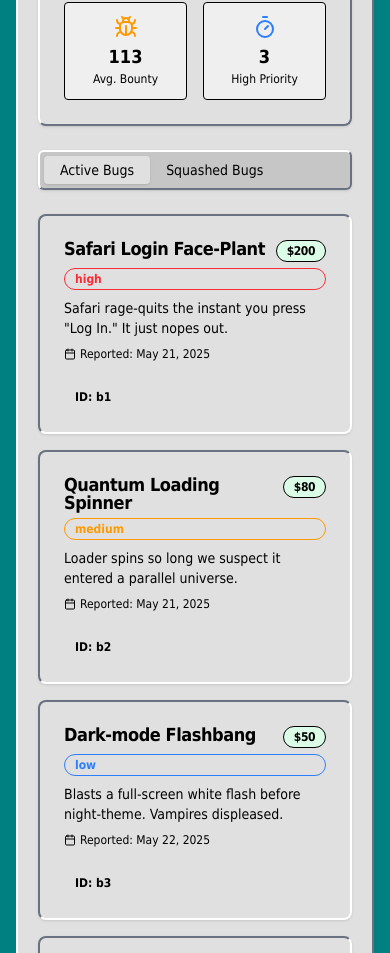
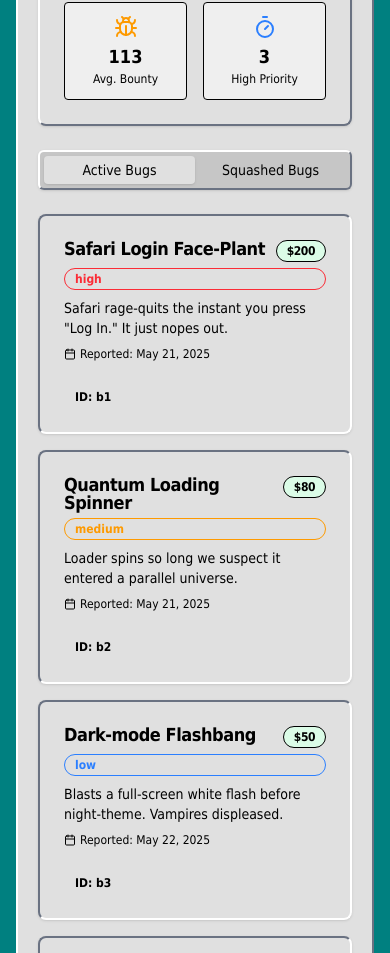
Before and after one commit to Typefacers/bug, a React (Vite) app: page /dashboard in a window 390 px wide. Shown: the part 1964-2917 px from the top of the page. Built offline with nearby package versions, Linux system fonts and the light colour scheme.

Commit message:
fix: equal width mobile tabs

```diff
--- a/src/components/ui/tabs.tsx
+++ b/src/components/ui/tabs.tsx
@@ -26,7 +26,7 @@
   <TabsPrimitive.Trigger
     ref={ref}
     className={cn(
-      'inline-flex items-center justify-center whitespace-nowrap rounded-sm px-3 py-1.5 text-sm font-medium ring-offset-background transition-all focus-visible:outline-none focus-visible:ring-2 focus-visible:ring-ring focus-visible:ring-offset-2 disabled:pointer-events-none disabled:opacity-50 data-[state=active]:bg-background data-[state=active]:text-foreground data-[state=active]:shadow-sm',
+      'inline-flex items-center justify-center whitespace-nowrap rounded-sm px-3 py-1.5 text-sm font-medium ring-offset-background transition-all focus-visible:outline-none focus-visible:ring-2 focus-visible:ring-ring focus-visible:ring-offset-2 disabled:pointer-events-none disabled:opacity-50 data-[state=active]:bg-background data-[state=active]:text-foreground data-[state=active]:shadow-sm flex-1 sm:flex-none',
       className
     )}
     {...props}
```
